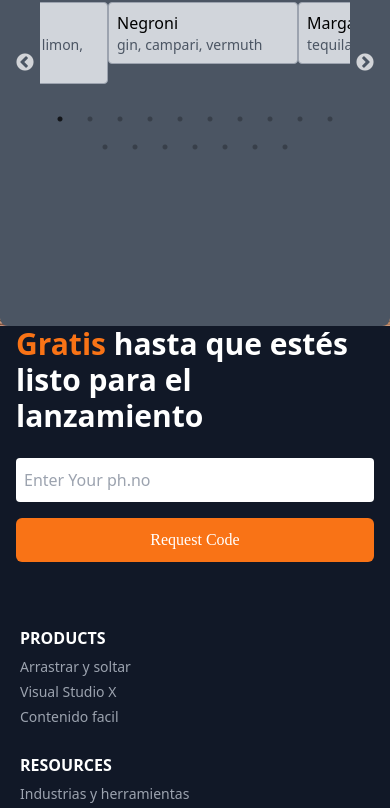
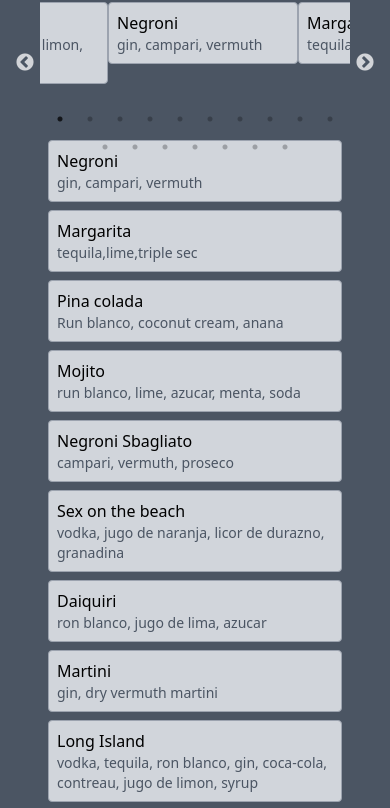
Before and after one commit to francmauric/pizzeria, a Next.js app: page /Prenotaciones in a window 390 px wide. Shown: the part 687-1495 px from the top of the page. Built offline with nearby package versions, Linux system fonts and the light colour scheme.

Commit message:
probando configurancion responsive page/bar

```diff
--- a/pages/Prenotaciones.tsx
+++ b/pages/Prenotaciones.tsx
@@ -161,7 +161,7 @@ const settings = {
                   ))}
                 </Slider>
               </div>
-              <div className={isResponsiveView ? "hidden sm:block overflow-y-auto h-96" : "sm:hidden"}>
+              <div className={isResponsiveView ? "sm:hidden" : "hidden sm:block overflow-y-auto h-96" }>
 
                   {Object.keys(cocktailDescriptions).map((cocktail) => (
                     <div key={cocktail} className={`cursor-pointer p-2 m-2 rounded border border-gray-400 ${
```
